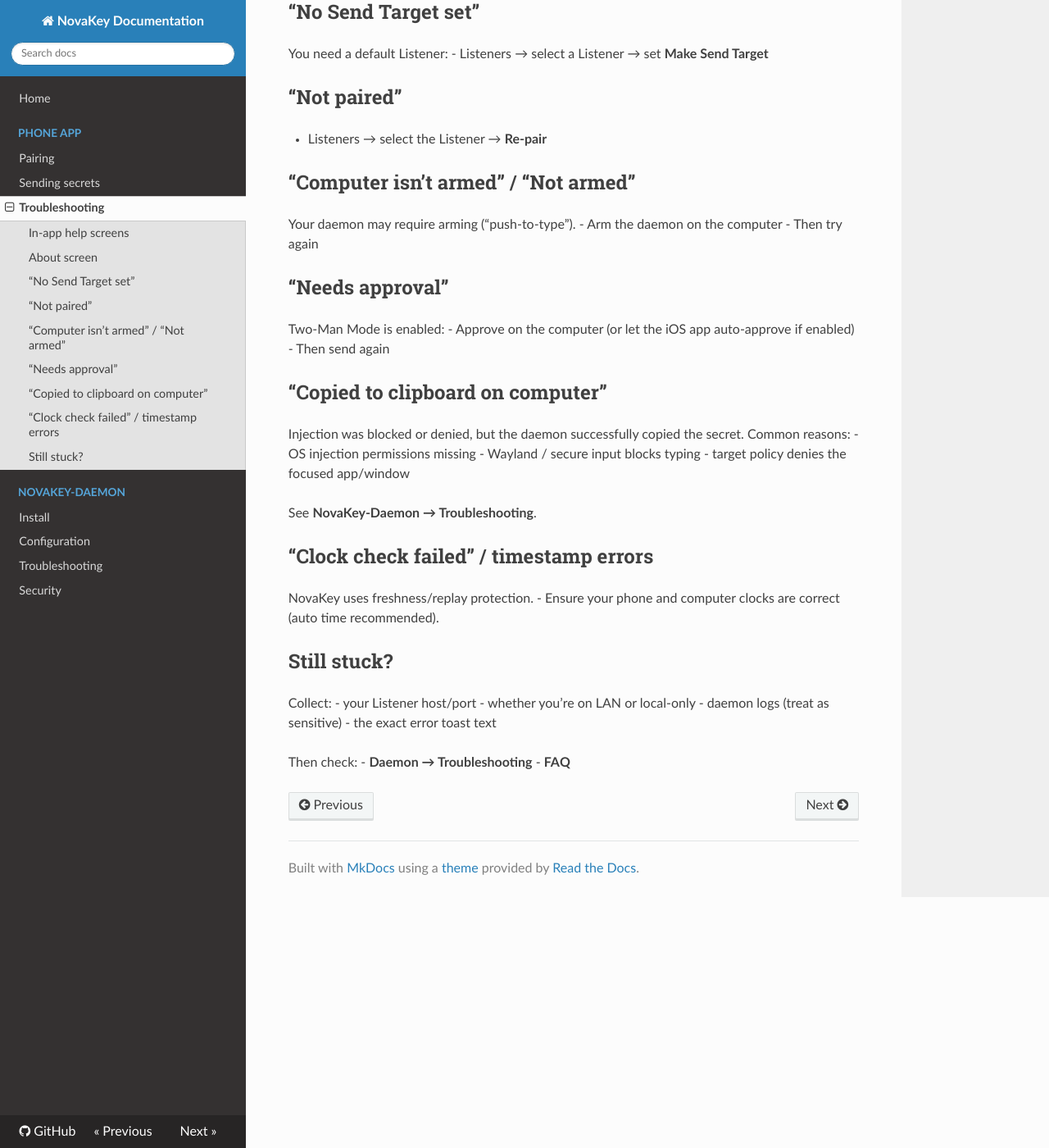
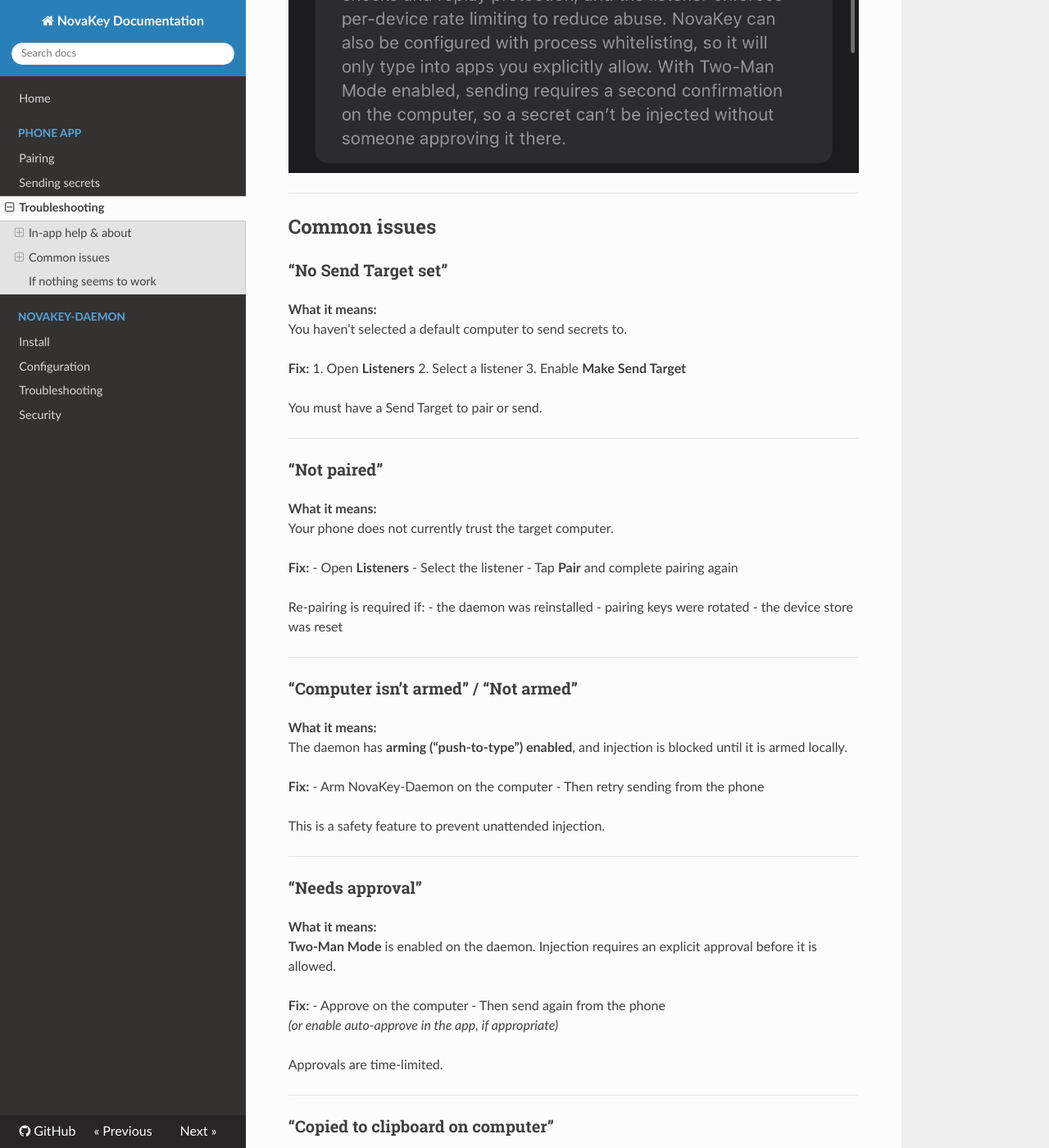
Before and after one commit to OsbornePro/NovaKey-Daemon, an MkDocs documentation site: the page built from docs/phone/troubleshooting.md, in a window 1280 px wide and 1400 px high, scrolled down 4851 px. Shown: the whole window at 82% size. Built offline with MkDocs 1.6.1, drawn with Linux system fonts in a browser that asks for light colours; nearby versions of some CDN libraries; some of the changed text lies outside the part shown.

Commit message:
Updated docs with images

```diff
--- a/docs/phone/troubleshooting.md
+++ b/docs/phone/troubleshooting.md
@@ -1,51 +1,127 @@
 # Phone App Troubleshooting
 
-## In-app help screens
+This page covers common issues when using the **NovaKey iOS app** and how to resolve them quickly.
 
+If something feels “locked down,” that is usually intentional for safety.
+
+---
+
+## In-app help & about
+
+These screens are available from the app menu and often answer common questions:
+
+### Help
 ![Help 1](../assets/screenshots/novakey-help-1.PNG)
 ![Help 2](../assets/screenshots/novakey-help-2.PNG)
 
-## About screen
-
+### About
 ![About](../assets/screenshots/novakey-about.PNG)
 
-## “No Send Target set”
-You need a default Listener:
-- Listeners → select a Listener → set **Make Send Target**
+---
 
-## “Not paired”
-- Listeners → select the Listener → **Re-pair**
+## Common issues
 
-## “Computer isn’t armed” / “Not armed”
-Your daemon may require arming (“push-to-type”).
-- Arm the daemon on the computer
-- Then try again
+### “No Send Target set”
 
-## “Needs approval”
-Two-Man Mode is enabled:
-- Approve on the computer (or let the iOS app auto-approve if enabled)
-- Then send again
+**What it means:**
+You haven’t selected a default computer to send secrets to.
 
-## “Copied to clipboard on computer”
-Injection was blocked or denied, but the daemon successfully copied the secret.
-Common reasons:
-- OS injection permissions missing
-- Wayland / secure input blocks typing
-- target policy denies the focused app/window
+**Fix:**
+1. Open **Listeners**
+2. Select a listener
+3. Enable **Make Send Target**
 
-See **NovaKey-Daemon → Troubleshooting**.
+You must have a Send Target to pair or send.
 
-## “Clock check failed” / timestamp errors
-NovaKey uses freshness/replay protection.
-- Ensure your phone and computer clocks are correct (auto time recommended).
+---
 
-## Still stuck?
-Collect:
-- your Listener host/port
-- whether you’re on LAN or local-only
-- daemon logs (treat as sensitive)
-- the exact error toast text
+### “Not paired”
+
+**What it means:**
+Your phone does not currently trust the target computer.
+
+**Fix:**
+- Open **Listeners**
+- Select the listener
+- Tap **Pair** and complete pairing again
+
+Re-pairing is required if:
+- the daemon was reinstalled
+- pairing keys were rotated
+- the device store was reset
+
+---
+
+### “Computer isn’t armed” / “Not armed”
+
+**What it means:**
+The daemon has **arming (“push-to-type”) enabled**, and injection is blocked until it is armed locally.
+
+**Fix:**
+- Arm NovaKey-Daemon on the computer
+- Then retry sending from the phone
+
+This is a safety feature to prevent unattended injection.
+
+---
+
+### “Needs approval”
+
+**What it means:**
+**Two-Man Mode** is enabled on the daemon. Injection requires an explicit approval before it is allowed.
+
+**Fix:**
+- Approve on the computer
+- Then send again from the phone
+  *(or enable auto-approve in the app, if appropriate)*
+
+Approvals are time-limited.
+
+---
+
+### “Copied to clipboard on computer”
+
+**What it means:**
+The daemon could not type into the active field, but **successfully copied the secret to the computer’s clipboard**.
+
+This is treated as a **successful send**, but is visually differentiated.
+
+**Common causes:**
+- OS injection permissions missing (macOS accessibility)
+- Wayland / compositor restrictions (Linux)
+- Secure input mode enabled by the focused app
+- Target policy denying the focused app/window
+
+**What to do next:**
+- Paste manually on the computer
+- Review **NovaKey-Daemon → Troubleshooting** if this happens unexpectedly
+
+---
+
+### “Clock check failed” / timestamp errors
+
+**What it means:**
+NovaKey rejected a message due to freshness or replay protection.
+
+**Fix:**
+- Ensure both phone and computer have correct system time
+- Enable automatic time synchronization on both devices
+
+---
+
+## If nothing seems to work
+
+Collect the following before digging deeper:
+
+- Listener **host** and **port**
+- Whether the daemon is bound to **loopback** (`127.0.0.1`) or **LAN**
+- Whether the daemon is **armed**
+- Whether **Two-Man Mode** is enabled
+- The exact error message shown in the app
+- Relevant daemon logs (treat logs as sensitive)
 
 Then check:
-- **Daemon → Troubleshooting**
+- **NovaKey-Daemon → Troubleshooting**
 - **FAQ**
+
+If you’re still stuck, re-pairing is often the fastest reset.
```
Also changed, not shown: docs/daemon/install.md (+2 -0 lines), docs/phone/import-export.md (+35 -17 lines), docs/phone/pairing.md (+61 -27 lines).
